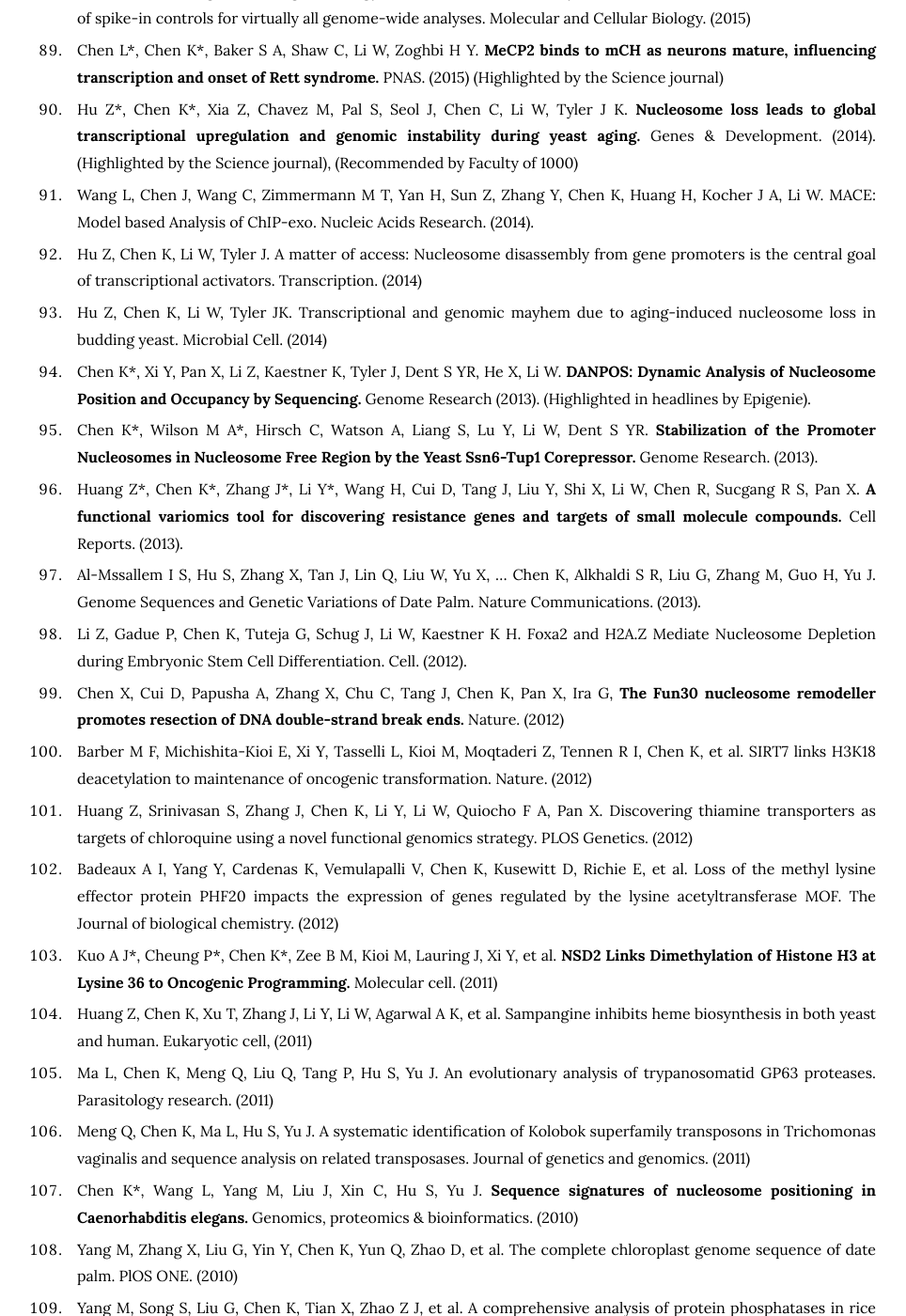
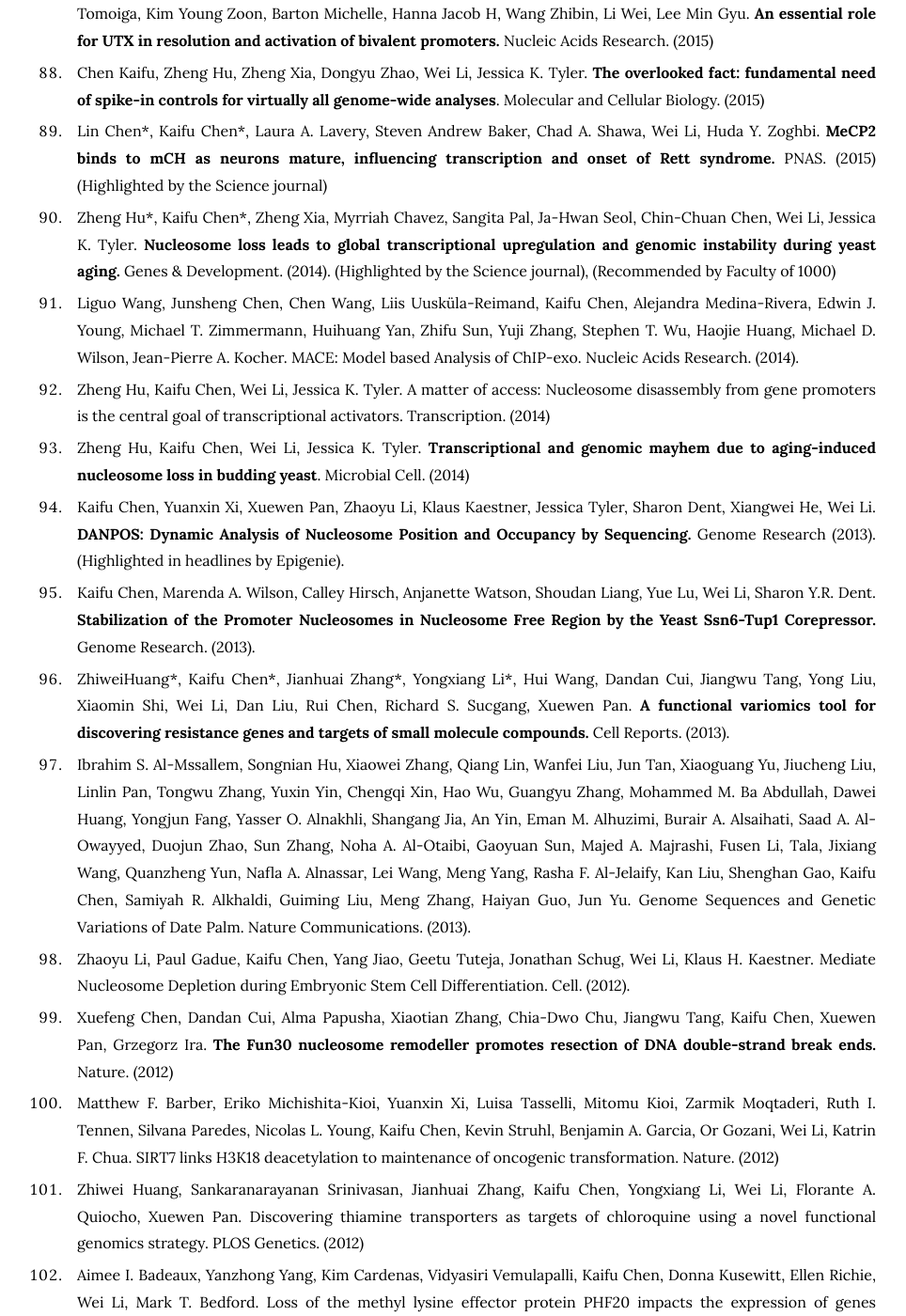
Before and after one commit to kaifuchenlab/kaifuchenlab.github.io, a Jekyll site: the page built from 3.publication/index.md, in a window 1280 px wide and 1400 px high, scrolled down 8741 px. Shown: the whole window at 94% size, without its empty margins (158-1122 px from the left). Built offline with Jekyll 4.4.1, drawn with Linux system fonts in a browser that asks for light colours; some of the changed text lies outside the part shown.

Commit message:
Update index.md

```diff
--- a/3.publication/index.md
+++ b/3.publication/index.md
@@ -224,90 +224,90 @@ Arteriosclerosis, Thrombosis, and Vascular Biology. (2017)
 30. Rebecca Jean Watters, Ryan Hartmaier, Hatice Ulku Osmanbeyoglu, Ryan Gillihan, James Rae, Lan Liao, Kaifu Chen, Wei Li, Xinghua Lu, steffi oesterreich. Steroid receptor coactivator-1 can regulate osteoblastogenesis independently of estrogen.
 Molecular and Cellular Endocrinology. (2017)
 
-29. Li N\*, Li Y\*, Lv J\*, Zheng X, Wen H, Shen H, Zhu G, Chen TY, Dhar SS, Kan PY, Wang Z, Shiekhattar R, Shi X, Lan F, Chen K, Li W, Li H, Lee MG. ZMYND8 reads the dual histone mark H3K4me1-H3K14ac to antagonize the expression of metastasis-linked genes.
+29. Na Li, Yuanyuan Li, Jie Lv, Xiangdong Zheng, Hong Wen, Hongjie Shen, Guangjing Zhu, Tsai-Yu Chen, Shilpa S. Dhar, Pu-Yeh Kan, Zhibin Wang, Ramin Shiekhattar, Xiaobing Shi, Fei Lan, Kaifu Chen, Wei Li, Haitao Li, and Min Gyu Lee. ZMYND8 reads the dual histone mark H3K4me1-H3K14ac to antagonize the expression of metastasis-linked genes.
 Molecular Cell (2016)
 
 28. Jie Lv, Chen K. **Broad H3K4me3 as a Novel Epigenetic Signature for Normal Development and Disease.**
 Genomics, proteomics & bioinformatics (2016)
 
-27. Lee S, Chen T, Dhar S, Gu B, Chen K, Kim Y, Li W, Lee M. A feedback loop comprising PRMT7 and miR-24-2 interplays with Oct4, Nanog, Klf4, c-Myc to regulate stemness.
+27. Sung-Hun Lee, Tsai-Yu Chen, Shilpa S. Dhar,  Bingnan Gu,  Kaifu Chen, Young Zoon Kim,  Wei Li,  Min Gyu Lee. A feedback loop comprising PRMT7 and miR-24-2 interplays with Oct4, Nanog, Klf4, c-Myc to regulate stemness.
 Nucleic Acids Research. (2016)
 
-26. Meng S, Matrone G, Lv J, Chen K, Wong W, Cooke J. LMO2 Regulates Endothelial Proliferation, Angiogenesis and Tissue Regeneration.
+26. Shu Meng, Gianfranco Matrone, Jie Lv, Kaifu Chen, Wing Tak Wong, John P. Cooke. LMO2 Regulates Endothelial Proliferation, Angiogenesis and Tissue Regeneration.
 Journal of the American Heart Association. (2016)
 
-25. Chen K\*, Chen Z\*, Wu D, Zhang L, Lin X, Su J, Rodriguez B, Xi Y, Xia Z, Chen X, Shi X, Wang Q, Li W. **Broad H3K4me3 is associated with increased transcription elongation and enhancer activity at tumor-suppressor genes.**
+25. Kaifu Chen, Zhong Chen, Dayong Wu, Lili Zhang, Xueqiu Lin, Jianzhong Su, Benjamin Rodriguez, Yuanxin Xi, Zheng Xia, Xi Chen, Xiaobing Shi, Qianben Wang, Wei Li. **Broad H3K4me3 is associated with increased transcription elongation and enhancer activity at tumor-suppressor genes.**
 Nature Genetics. (2015) highlighted by the Cancer Discovery journal
 
 24. Dhar Shilpa\*, Lee Sung-Hun\*, Chen Kaifu\*, Zhu Guangjing, Oh WonKyung, Allton Kendra, Gafni Ohad, Alin S. Tomoiga, Kim Young Zoon, Barton Michelle, Hanna Jacob H, Wang Zhibin, Li Wei, Lee Min Gyu. **An essential role for UTX in resolution and activation of bivalent promoters.**
 Nucleic Acids Research. (2015)
 
-23. Chen Kaifu\*, Zheng Hu\*, Zheng Xia, Dongyu Zhao, Wei Li, Jessica K. Tyler. The overlooked fact: fundamental need of spike-in controls for virtually all genome-wide analyses.
+23. Chen Kaifu, Zheng Hu, Zheng Xia, Dongyu Zhao, Wei Li, Jessica K. Tyler. **The overlooked fact: fundamental need of spike-in controls for virtually all genome-wide analyses**.
 Molecular and Cellular Biology. (2015)
 
-22. Chen L\*, Chen K\*, Baker S A, Shaw C, Li W, Zoghbi H Y. **MeCP2 binds to mCH as neurons mature, influencing transcription and onset of Rett syndrome.**
+22. Lin Chen\*, Kaifu Chen\*, Laura A. Lavery, Steven Andrew Baker, Chad A. Shawa, Wei Li, Huda Y. Zoghbi. **MeCP2 binds to mCH as neurons mature, influencing transcription and onset of Rett syndrome.**
 PNAS. (2015) (Highlighted by the Science journal)
 
-21. Hu Z\*, Chen K\*, Xia Z, Chavez M, Pal S, Seol J, Chen C, Li W, Tyler J K. **Nucleosome loss leads to global transcriptional upregulation and genomic instability during yeast aging.**
+21. Zheng Hu\*, Kaifu Chen\*, Zheng Xia, Myrriah Chavez, Sangita Pal, Ja-Hwan Seol, Chin-Chuan Chen, Wei Li, Jessica K. Tyler. **Nucleosome loss leads to global transcriptional upregulation and genomic instability during yeast aging.**
 Genes & Development. (2014). (Highlighted by the Science journal), (Recommended by Faculty of 1000)
 
-20. Wang L, Chen J, Wang C, Zimmermann M T, Yan H, Sun Z, Zhang Y, Chen K, Huang H, Kocher J A, Li W. MACE: Model based Analysis of ChIP-exo.
+20. Liguo Wang, Junsheng Chen, Chen Wang, Liis Uusküla-Reimand, Kaifu Chen, Alejandra Medina-Rivera, Edwin J. Young, Michael T. Zimmermann, Huihuang Yan, Zhifu Sun, Yuji Zhang, Stephen T. Wu, Haojie Huang, Michael D. Wilson, Jean-Pierre A. Kocher. MACE: Model based Analysis of ChIP-exo.
 Nucleic Acids Research. (2014).
 
-19. Hu Z, Chen K, Li W, Tyler J. A matter of access: Nucleosome disassembly from gene promoters is the central goal of transcriptional activators.
+19. Zheng Hu, Kaifu Chen, Wei Li, Jessica K. Tyler. A matter of access: Nucleosome disassembly from gene promoters is the central goal of transcriptional activators.
 Transcription. (2014)
 
-18. Hu Z, Chen K, Li W, Tyler JK. Transcriptional and genomic mayhem due to aging-induced nucleosome loss in budding yeast.
+18.  Zheng Hu, Kaifu Chen, Wei Li, Jessica K. Tyler. **Transcriptional and genomic mayhem due to aging-induced nucleosome loss in budding yeast**.
 Microbial Cell. (2014)
 
-17. Chen K\*, Xi Y, Pan X, Li Z, Kaestner K, Tyler J, Dent S YR, He X, Li W. **DANPOS: Dynamic Analysis of Nucleosome Position and Occupancy by Sequencing.**
+17. Kaifu Chen, Yuanxin Xi, Xuewen Pan, Zhaoyu Li, Klaus Kaestner, Jessica Tyler, Sharon Dent, Xiangwei He, Wei Li. **DANPOS: Dynamic Analysis of Nucleosome Position and Occupancy by Sequencing.**
 Genome Research (2013). (Highlighted in headlines by Epigenie).
 
-16. Chen K\*, Wilson M A\*, Hirsch C, Watson A, Liang S, Lu Y, Li W, Dent S YR. **Stabilization of the Promoter Nucleosomes in Nucleosome Free Region by the Yeast Ssn6-Tup1 Corepressor.**
+16. Kaifu Chen, Marenda A. Wilson, Calley Hirsch, Anjanette Watson, Shoudan Liang, Yue Lu, Wei Li, Sharon Y.R. Dent. **Stabilization of the Promoter Nucleosomes in Nucleosome Free Region by the Yeast Ssn6-Tup1 Corepressor.**
 Genome Research. (2013).
 
-15. Huang Z\*, Chen K\*, Zhang J\*, Li Y\*, Wang H, Cui D, Tang J, Liu Y, Shi X, Li W, Chen R, Sucgang R S, Pan X. **A functional variomics tool for discovering resistance genes and targets of small molecule compounds.**
+15. ZhiweiHuang\*, Kaifu Chen\*, Jianhuai Zhang\*, Yongxiang Li\*, Hui Wang, Dandan Cui, Jiangwu Tang, Yong Liu, Xiaomin Shi, Wei Li, Dan Liu, Rui Chen, Richard S. Sucgang, Xuewen Pan. **A functional variomics tool for discovering resistance genes and targets of small molecule compounds.**
 Cell Reports. (2013).
 
-14. Al-Mssallem I S, Hu S, Zhang X, Tan J, Lin Q, Liu W, Yu X, … Chen K, Alkhaldi S R, Liu G, Zhang M, Guo H, Yu J. Genome Sequences and Genetic Variations of Date Palm.
+14. Ibrahim S. Al-Mssallem, Songnian Hu, Xiaowei Zhang, Qiang Lin, Wanfei Liu, Jun Tan, Xiaoguang Yu, Jiucheng Liu, Linlin Pan, Tongwu Zhang, Yuxin Yin, Chengqi Xin, Hao Wu, Guangyu Zhang, Mohammed M. Ba Abdullah, Dawei Huang, Yongjun Fang, Yasser O. Alnakhli, Shangang Jia, An Yin, Eman M. Alhuzimi, Burair A. Alsaihati, Saad A. Al-Owayyed, Duojun Zhao, Sun Zhang, Noha A. Al-Otaibi, Gaoyuan Sun, Majed A. Majrashi, Fusen Li, Tala, Jixiang Wang, Quanzheng Yun, Nafla A. Alnassar, Lei Wang, Meng Yang, Rasha F. Al-Jelaify, Kan Liu, Shenghan Gao, Kaifu Chen, Samiyah R. Alkhaldi, Guiming Liu, Meng Zhang, Haiyan Guo, Jun Yu. Genome Sequences and Genetic Variations of Date Palm.
 Nature Communications. (2013).
 
-13. Li Z, Gadue P, Chen K, Tuteja G, Schug J, Li W, Kaestner K H. Foxa2 and H2A.Z Mediate Nucleosome Depletion during Embryonic Stem Cell Differentiation.
+13. Zhaoyu Li, Paul Gadue, Kaifu Chen, Yang Jiao, Geetu Tuteja, Jonathan Schug, Wei Li, Klaus H. Kaestner. Mediate Nucleosome Depletion during Embryonic Stem Cell Differentiation.
 Cell. (2012).
 
-12. Chen X, Cui D, Papusha A, Zhang X, Chu C, Tang J, Chen K, Pan X, Ira G, **The Fun30 nucleosome remodeller promotes resection of DNA double-strand break ends.**
+12. Xuefeng Chen, Dandan Cui, Alma Papusha, Xiaotian Zhang, Chia-Dwo Chu, Jiangwu Tang, Kaifu Chen, Xuewen Pan, Grzegorz Ira. **The Fun30 nucleosome remodeller promotes resection of DNA double-strand break ends.**
 Nature. (2012)
 
-11. Barber M F, Michishita-Kioi E, Xi Y, Tasselli L, Kioi M, Moqtaderi Z, Tennen R I, Chen K, et al. SIRT7 links H3K18 deacetylation to maintenance of oncogenic transformation.
+11. Matthew F. Barber, Eriko Michishita-Kioi, Yuanxin Xi, Luisa Tasselli, Mitomu Kioi, Zarmik Moqtaderi, Ruth I. Tennen, Silvana Paredes, Nicolas L. Young, Kaifu Chen, Kevin Struhl, Benjamin A. Garcia, Or Gozani, Wei Li, Katrin F. Chua. SIRT7 links H3K18 deacetylation to maintenance of oncogenic transformation.
 Nature. (2012)
 
-10. Huang Z, Srinivasan S, Zhang J, Chen K, Li Y, Li W, Quiocho F A, Pan X. Discovering thiamine transporters as targets of chloroquine using a novel functional genomics strategy.
+10. Zhiwei Huang, Sankaranarayanan Srinivasan, Jianhuai Zhang, Kaifu Chen, Yongxiang Li, Wei Li, Florante A. Quiocho, Xuewen Pan. Discovering thiamine transporters as targets of chloroquine using a novel functional genomics strategy.
 PLOS Genetics. (2012)
 
-9. Badeaux A I, Yang Y, Cardenas K, Vemulapalli V, Chen K, Kusewitt D, Richie E, et al. Loss of the methyl lysine effector protein PHF20 impacts the expression of genes regulated by the lysine acetyltransferase MOF.
+9. Aimee I. Badeaux, Yanzhong Yang, Kim Cardenas, Vidyasiri Vemulapalli, Kaifu Chen, Donna Kusewitt, Ellen Richie, Wei Li, Mark T. Bedford. Loss of the methyl lysine effector protein PHF20 impacts the expression of genes regulated by the lysine acetyltransferase MOF.
 The Journal of biological chemistry. (2012)
 
-8. Kuo A J\*, Cheung P\*, Chen K\*, Zee B M, Kioi M, Lauring J, Xi Y, et al. **NSD2 Links Dimethylation of Histone H3 at Lysine 36 to Oncogenic Programming.**
+8. Alex J. Kuo\*, Peggie Cheung\*, Kaifu Chen\*, Barry M. Zee, Mitomu Kioi, Josh Lauring, Yuanxin Xi, Ben Ho Park, Xiaobing Shi, Benjamin A. Garcia, Wei Li, Or Gozani. **NSD2 Links Dimethylation of Histone H3 at Lysine 36 to Oncogenic Programming.**
 Molecular cell. (2011)
 
-7. Huang Z, Chen K, Xu T, Zhang J, Li Y, Li W, Agarwal A K, et al. Sampangine inhibits heme biosynthesis in both yeast and human.
+7. Zhiwei Huang, Kaifu Chen, Tao Xu, Jianhuai Zhang, Yongxiang Li, Wei Li, Ameeta K. Agarwal, Alice M. Clark, John D. Phillips, Xue. Sampangine inhibits heme biosynthesis in both yeast and human.
 Eukaryotic cell, (2011)
 
-6. Ma L, Chen K, Meng Q, Liu Q, Tang P, Hu S, Yu J. An evolutionary analysis of trypanosomatid GP63 proteases.
+6. Lina Ma, Kaifu Chen, Qingshu Meng, Qingyou Liu, Petrus Tang, Songnian Hu, Jun Yu. An evolutionary analysis of trypanosomatid GP63 proteases.
 Parasitology research. (2011)
 
-5. Meng Q, Chen K, Ma L, Hu S, Yu J. A systematic identification of Kolobok superfamily transposons in Trichomonas vaginalis and sequence analysis on related transposases.
+5. Qingshu Meng, Kaifu Chen, Lina Ma, Songnian Hu, JunYu. A systematic identification of Kolobok superfamily transposons in Trichomonas vaginalis and sequence analysis on related transposases.
 Journal of genetics and genomics. (2011)
 
-4. Chen K\*, Wang L, Yang M, Liu J, Xin C, Hu S, Yu J. **Sequence signatures of nucleosome positioning in Caenorhabditis elegans.** Genomics, proteomics & bioinformatics. (2010)
+4. Kaifu Chen, Lei Wang, Meng Yang, Jiucheng Liu, Chengqi Xin, Songnian Hu, Jun Yu. **Sequence signatures of nucleosome positioning in Caenorhabditis elegans.** Genomics, proteomics & bioinformatics. (2010)
 
-3. Yang M, Zhang X, Liu G, Yin Y, Chen K, Yun Q, Zhao D, et al. The complete chloroplast genome sequence of date palm.
+3. Meng Yang, Xiaowei Zhang, Guiming Liu, Yuxin Yin, Kaifu Chen, Quanzheng Yun, Duojun Zhao, Ibrahim S. Al-Mssallem, Jun Yu. The complete chloroplast genome sequence of date palm.
 PlOS ONE. (2010)
 
-2. Yang M, Song S, Liu G, Chen K, Tian X, Zhao Z J, et al. A comprehensive analysis of protein phosphatases in rice and Arabidopsis.
+2. Meng Yang, Shuhui Song, Guiming Liu, Kaifu Chen, Xiangjun Tian, Zhizhuang Joe Zhao, Songnian Hu, Jun Yu. A comprehensive analysis of protein phosphatases in rice and Arabidopsis.
 Plant Systematics and Evolution. (2010)
 
-1. Chen K\*, Meng Q, Ma L, Liu Q, Tang P, Chiu C, Hu S, et al. **A novel DNA sequence periodicity decodes nucleosome positioning.**
+1. Kaifu Chen, Qingshu Meng, Lina Ma, Qingyou Liu, Petrus Tang, Chungshung Chiu, Songnian Hu, Jun Yu. **A novel DNA sequence periodicity decodes nucleosome positioning.**
 Nucleic acids research. (2008)
 
 ### Abstracts
```
